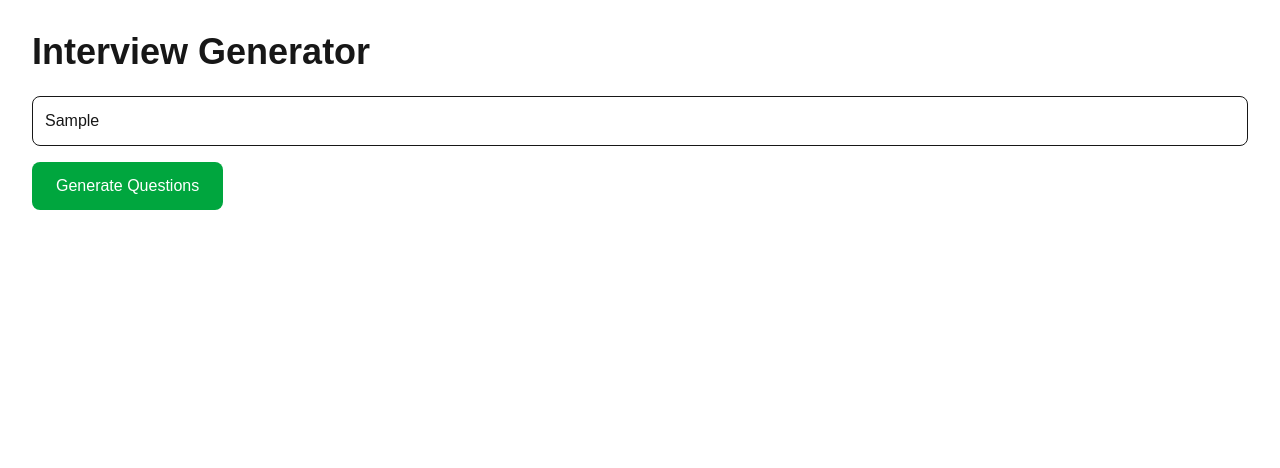
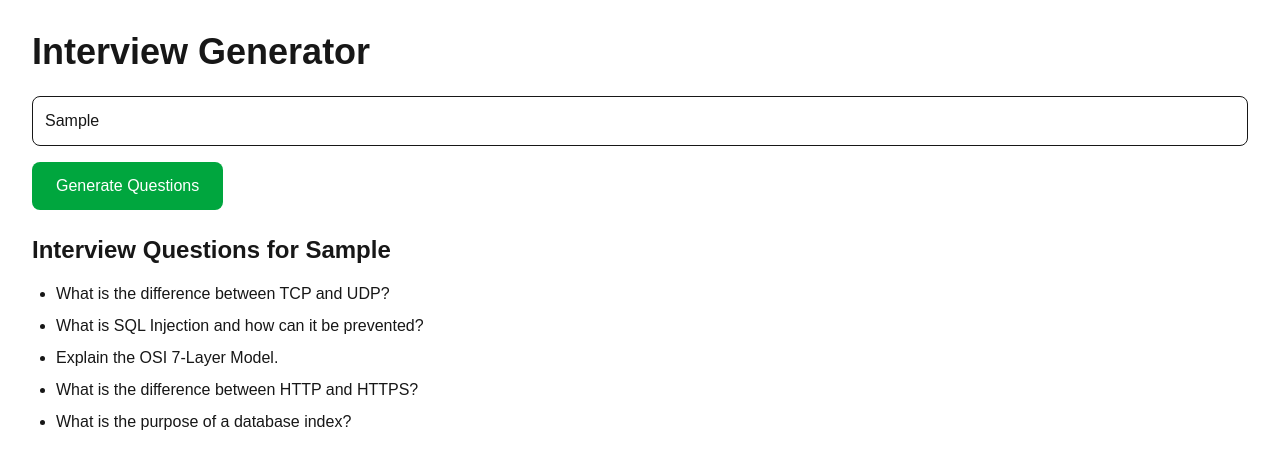
Before and after one commit to Firemoyun/AI-Study-Interview-Assistant, a Next.js app: page /interview in a window 1280 px wide. Both pictures are taken after typing "Sample" into the empty fields and a click on the button "Generate Questions". Shown: the top 468 px of the page. Built offline with nearby package versions, Linux system fonts and the light colour scheme.

Commit message:
Add interview question generation feature

```diff
--- a/app/interview/page.tsx
+++ b/app/interview/page.tsx
@@ -1,4 +1,26 @@
+"use client";
+
+import { useState } from "react";
+
 export default function InterviewPage() {
+  const [job, setJob] = useState("");
+  const [questions, setQuestions] = useState<string[]>([]);
+
+  const generateQuestions = () => {
+    if (job.trim() === "") {
+      alert("Please enter a job position.");
+      return;
+    }
+
+    setQuestions([
+      "What is the difference between TCP and UDP?",
+      "What is SQL Injection and how can it be prevented?",
+      "Explain the OSI 7-Layer Model.",
+      "What is the difference between HTTP and HTTPS?",
+      "What is the purpose of a database index?"
+    ]);
+  };
+
   return (
     <main className="min-h-screen p-8">
       <h1 className="text-4xl font-bold mb-6">
@@ -6,13 +28,33 @@ export default function InterviewPage() {
       </h1>
 
       <input
+        type="text"
+        value={job}
+        onChange={(e) => setJob(e.target.value)}
+        placeholder="Enter job position..."
         className="w-full border p-3 rounded-lg"
-        placeholder="Enter job position..."
       />
 
-      <button className="mt-4 px-6 py-3 bg-green-600 text-white rounded-lg">
+      <button
+        onClick={generateQuestions}
+        className="mt-4 px-6 py-3 bg-green-600 text-white rounded-lg"
+      >
         Generate Questions
       </button>
+
+      {questions.length > 0 && (
+        <div className="mt-6">
+          <h2 className="text-2xl font-semibold mb-4">
+            Interview Questions for {job}
+          </h2>
+
+          <ul className="list-disc pl-6 space-y-2">
+            {questions.map((question, index) => (
+              <li key={index}>{question}</li>
+            ))}
+          </ul>
+        </div>
+      )}
     </main>
   );
 }
```
